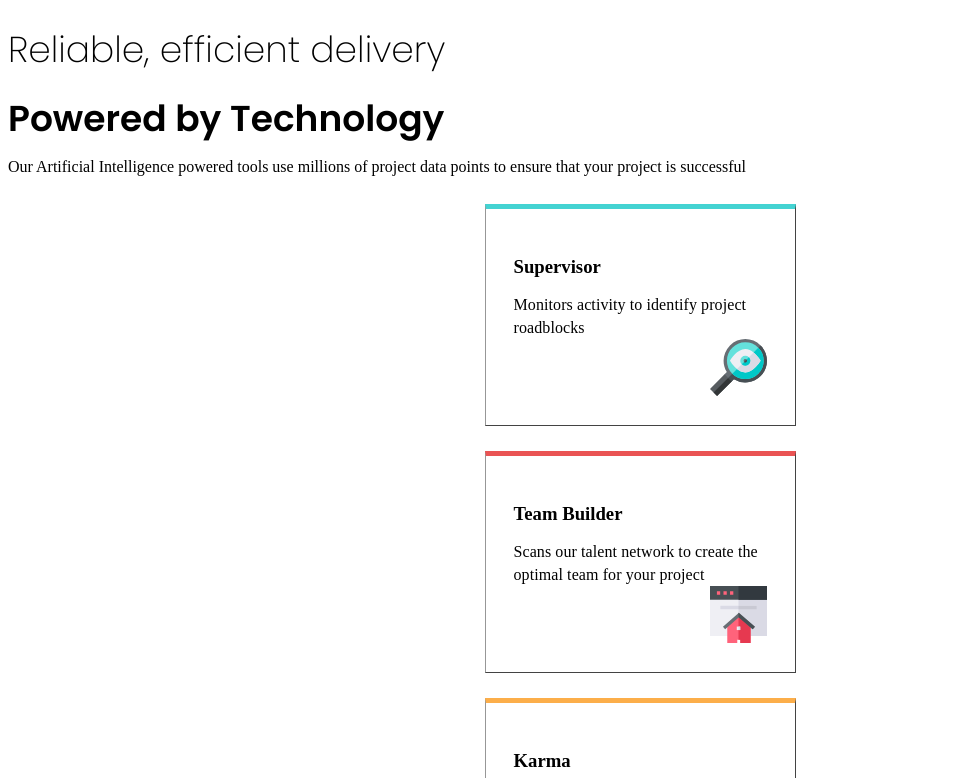
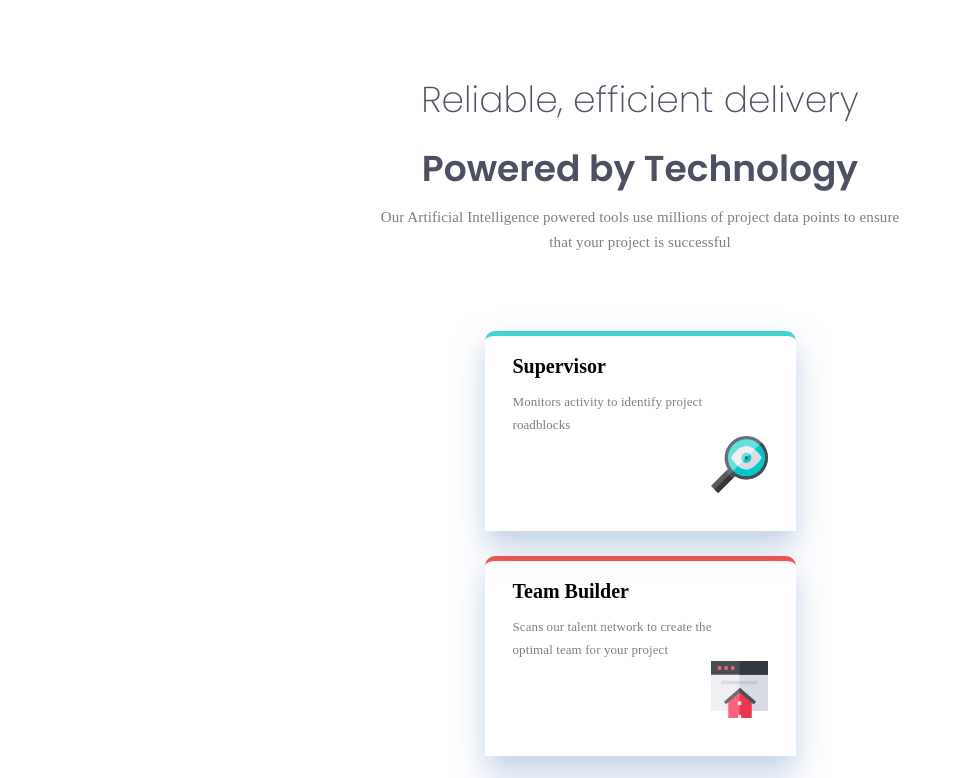
Before and after one commit to klb-dev/four-card-feature-section, a plain HTML site: page index.html in a window 1280 px wide. Shown: the top 778 px of the page, without its empty margins (0-954 px from the left). Drawn offline with Linux system fonts and the light colour scheme.

Commit message:
fixed mobile semetics, working on @media for desktop

```diff
--- a/css/style.css
+++ b/css/style.css
@@ -1,6 +1,3 @@
-
-.attribution { font-size: 11px; text-align: center; }
-.attribution a { color: hsl(228, 45%, 44%); }
 
 * {
     /* color palette */
@@ -10,7 +7,7 @@
     --team-top-color: #ea5454;
     --karma-top-color: #fcae4a;
     --calcu-top-color: #549ef2;
-    --drop-shadow-color: #83a6d2;
+    --drop-shadow-color: rgba(131, 166, 210, .5);
 
     /* font size and weights */
     --font-family: 'Poppins', sans-serif;
@@ -34,27 +31,41 @@
 }
 
 .title {
+    color: var(--text-color);
     font-family: var(--font-family);
-    font-size: var(--title);
+    font-size: var(--title-mobile);
+    font-weight: var(--semi-bold);
     width: 100%;
+    text-align: center;
 }
 
 .not-bold {
     font-weight: var(--extra-light);
+    margin-top: 85px;
 }
 
-
+.company-def {
+    width: 311px;
+    text-align: center;
+    margin: 16px auto;
+    opacity: .5;
+    letter-spacing: var(--body-ls);
+    line-height: var(--body-lh);
+    margin-bottom: 76px;
+}
 
 .card-container {
     width: 311px;
-    height: 222px;
+    height: 200px;
     display: flex;
     flex-direction: column;
     justify-content: center;
     margin: 25px auto;
-    border: 1px outset #979797;
     padding: 0 28px;
-
+    box-shadow: 0 15px 30px var(--drop-shadow-color);
+    border-top-left-radius: 10px;
+    border-top-right-radius: 10px;
+    font-size: 0;
 }
 
 .img-card {
@@ -62,10 +73,17 @@
     align-self: flex-end;
 }
 
+.card-title {
+    font-size: var(--card-title);
+    margin-top: -20px;
+}
+
 .card-discrip {
-    width: 254px;
+    font-size: var(--card-body);
+    width: 200px;
     letter-spacing: var(--card-ls);
     line-height: var(--card-lh);
+    opacity: .5;
 }
 
 .super {
@@ -83,3 +101,40 @@
 .calc {
     border-top: 5px solid var(--calcu-top-color);
 }
+
+.attribution { font-size: 11px; text-align: center; }
+.attribution a { color: hsl(228, 45%, 44%); }
+
+.frontendLogo {
+    width: 50px;
+    margin: 15px auto;
+}
+
+@media screen and (min-width: 992px) {
+    .title {
+        color: var(--text-color);
+        font-family: var(--font-family);
+        font-size: var(--title);
+        font-weight: var(--semi-bold);
+        width: 100%;
+        text-align: center;
+    }
+
+    .not-bold {
+        font-weight: var(--extra-light);
+        margin-top: 80px;
+    }
+
+    .company-def {
+        width: 540px;
+        text-align: center;
+        margin: 16px auto;
+        opacity: .5;
+        letter-spacing: var(--body-ls);
+        line-height: var(--body-lh);
+        margin-bottom: 76px;
+        font-size: var(--body);
+    }
+
+
+}
--- a/index.html
+++ b/index.html
@@ -19,13 +19,16 @@
   <title>Frontend Mentor | Four card feature section</title>
 </head>
 <body>
-
+  <main>
     <h2 class="title not-bold">Reliable, efficient delivery</h2>
     <h2 class="title bold">Powered by Technology</h2>
 
-  <p class="company-def">Our Artificial Intelligence powered tools use millions of project data points
-    to ensure that your project is successful</p>
+    <p class="company-def">
+      Our Artificial Intelligence powered tools use millions of project data points to ensure that your project is successful
+    <p>
+  </main>
 
+  <section>
     <div class="card-container super">
       <h3 class="card-title">Supervisor</h3>
       <p class="card-discrip">Monitors activity to identify project roadblocks</p>
@@ -47,14 +50,15 @@
       <p class="card-discrip">Uses data from past projects to provide better delivery estimates</p>
       <img src="images/icon-calculator.svg" alt="desktop with black screen and blue circle with lines" class="img-card">
     </div>
+  </section>
+
 
   <footer>
     <p class="attribution">
       Challenge by <a href="https://www.frontendmentor.io?ref=challenge" target="_blank" rel="noopener">Frontend Mentor</a>.
-      Coded by KLB <img class="frontendLogo"
+      <img class="frontendLogo"
         src="images/frontendAvatarSm.png"
-        alt="Frontend Developer Icon"
-        width="100">
+        alt="Frontend Developer Icon" >
     </p>
   </footer>
 </body>
```
Lines whose indentation alone changed are shown as unchanged.
